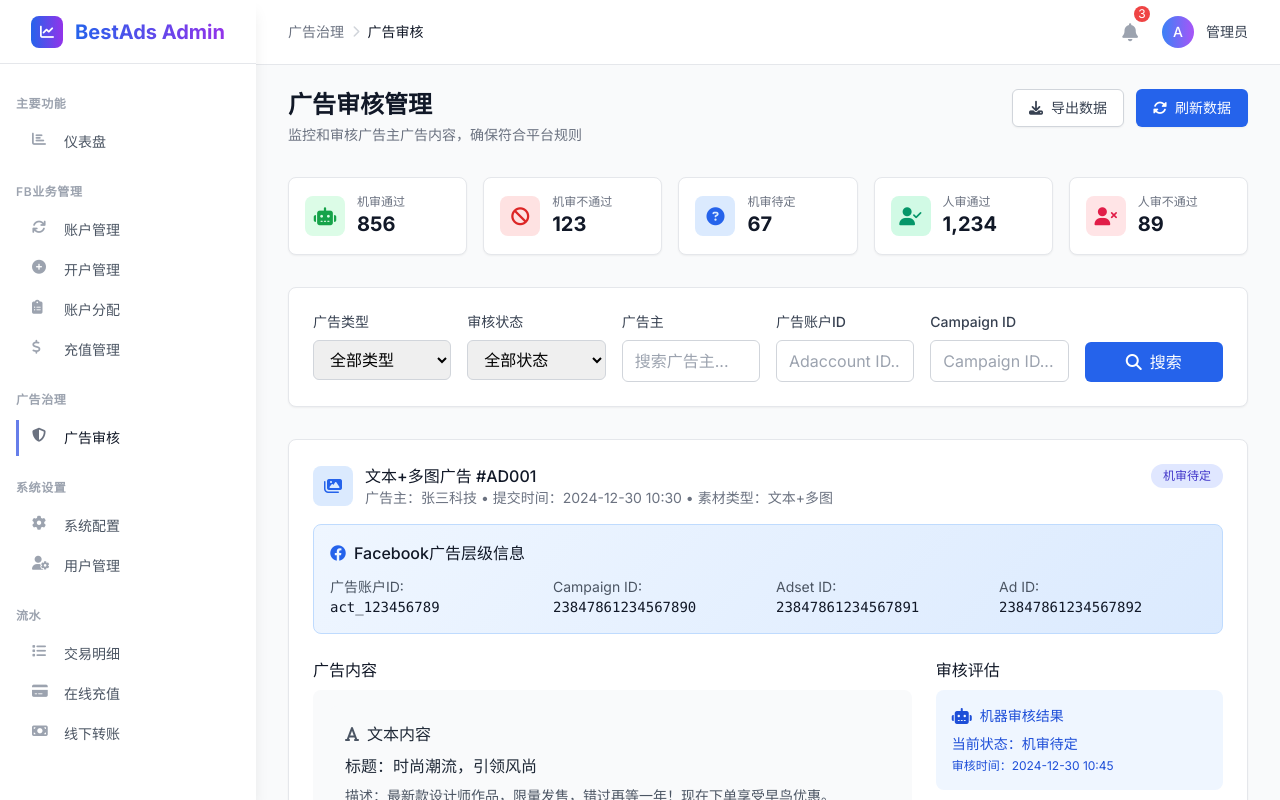
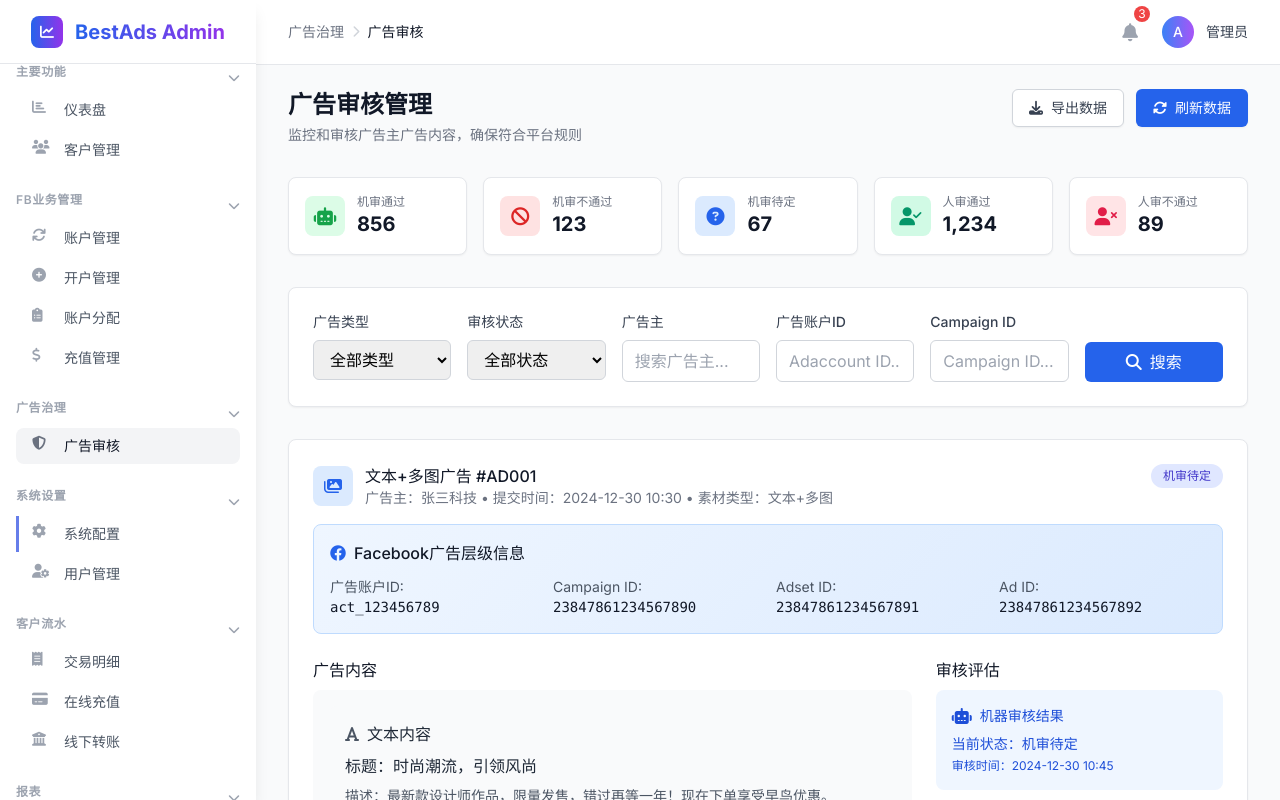
Before and after one commit to TK0918/BestAds, a plain HTML site: page admin-system/ad-governance/ad-review.html in a window 1280 px wide. Both pictures are taken after a click on the link "系统配置". Drawn offline with nearby package versions, Linux system fonts and the light colour scheme.

Commit message:
feat: 更新广告审核页面菜单结构 - 与index.html保持一致 - 添加完整的菜单目录和折叠功能 - 修复所有菜单链接路径 - 添加移动端响应式支持

```diff
--- a/admin-system/ad-governance/ad-review.html
+++ b/admin-system/ad-governance/ad-review.html
@@ -113,115 +113,97 @@
         </div>
       </div>
 
-      <!-- 侧边栏菜单 -->
-      <nav class="mt-8">
+      <!-- 侧边栏菜单区，支持滚动和树状折叠 -->
+      <div id="sidebarMenuWrapper" class="overflow-y-auto" style="max-height:calc(100vh - 64px);">
+        <nav>
           <!-- 主要功能 -->
           <div class="px-4 mb-6">
-          <h3 class="text-xs font-semibold text-gray-400 uppercase tracking-wider mb-3">主要功能</h3>
-          <ul class="space-y-1">
-            <li>
-              <a href="javascript:void(0)" class="sidebar-item flex items-center px-4 py-2 text-sm font-medium text-gray-600 rounded-lg hover:bg-gray-100 hover:text-gray-900">
-                <i class="fas fa-chart-bar w-5 h-5 mr-3 text-gray-400"></i>
-                仪表盘
-              </a>
-            </li>
-            <!-- <li>
-              <a href="javascript:void(0)" class="sidebar-item flex items-center px-4 py-2 text-sm font-medium text-gray-600 rounded-lg hover:bg-gray-100 hover:text-gray-900">
-                <i class="fas fa-users w-5 h-5 mr-3 text-gray-400"></i>
-                客户管理
-              </a>
-            </li> -->
+            <div class="flex items-center justify-between cursor-pointer group" onclick="toggleMenuSection('mainMenu')">
+              <h3 class="text-xs font-semibold text-gray-400 uppercase tracking-wider mb-3 select-none">主要功能</h3>
+              <i id="mainMenuArrow" class="fas fa-chevron-down text-xs text-gray-400 group-hover:text-blue-600 transition-transform"></i>
+            </div>
+            <ul id="mainMenu" class="space-y-1 mb-2">
+              <li><a href="../main-functions/index.html" class="sidebar-item flex items-center px-4 py-2 text-sm font-medium text-gray-600 rounded-lg hover:bg-gray-100 hover:text-gray-900"><i class="fas fa-chart-bar w-5 h-5 mr-3 text-gray-400"></i>仪表盘</a></li>
+              <li><a href="../main-functions/customer-management.html" class="sidebar-item flex items-center px-4 py-2 text-sm font-medium text-gray-600 rounded-lg hover:bg-gray-100 hover:text-gray-900"><i class="fas fa-users w-5 h-5 mr-3 text-gray-400"></i>客户管理</a></li>
             </ul>
           </div>
-
           <!-- FB业务管理 -->
           <div class="px-4 mb-6">
-          <h3 class="text-xs font-semibold text-gray-400 uppercase tracking-wider mb-3">FB业务管理</h3>
-          <ul class="space-y-1">
-            <li>
-              <a href="javascript:void(0)" class="sidebar-item flex items-center px-4 py-2 text-sm font-medium text-gray-600 rounded-lg hover:bg-gray-100 hover:text-gray-900">
-                <i class="fas fa-sync w-5 h-5 mr-3 text-gray-400"></i>
-                账户管理
-              </a>
-            </li>
-            <li>
-              <a href="javascript:void(0)" class="sidebar-item flex items-center px-4 py-2 text-sm font-medium text-gray-600 rounded-lg hover:bg-gray-100 hover:text-gray-900">
-                <i class="fas fa-plus-circle w-5 h-5 mr-3 text-gray-400"></i>
-                开户管理
-              </a>
-            </li>
-            <li>
-              <a href="javascript:void(0)" class="sidebar-item flex items-center px-4 py-2 text-sm font-medium text-gray-600 rounded-lg hover:bg-gray-100 hover:text-gray-900">
-                <i class="fas fa-clipboard-list w-5 h-5 mr-3 text-gray-400"></i>
-                账户分配
-              </a>
-            </li>
-            <li>
-              <a href="javascript:void(0)" class="sidebar-item flex items-center px-4 py-2 text-sm font-medium text-gray-600 rounded-lg hover:bg-gray-100 hover:text-gray-900">
-                <i class="fas fa-dollar-sign w-5 h-5 mr-3 text-gray-400"></i>
-                充值管理
-              </a>
-            </li>
+            <div class="flex items-center justify-between cursor-pointer group" onclick="toggleMenuSection('fbMenu')">
+              <h3 class="text-xs font-semibold text-gray-400 uppercase tracking-wider mb-3 select-none">FB业务管理</h3>
+              <i id="fbMenuArrow" class="fas fa-chevron-down text-xs text-gray-400 group-hover:text-blue-600 transition-transform"></i>
+            </div>
+            <ul id="fbMenu" class="space-y-1 mb-2">
+              <li><a href="../fb-business/account-management.html" class="sidebar-item flex items-center px-4 py-2 text-sm font-medium text-gray-600 rounded-lg hover:bg-gray-100 hover:text-gray-900"><i class="fas fa-sync w-5 h-5 mr-3 text-gray-400"></i>账户管理</a></li>
+              <li><a href="../fb-business/account-opening.html" class="sidebar-item flex items-center px-4 py-2 text-sm font-medium text-gray-600 rounded-lg hover:bg-gray-100 hover:text-gray-900"><i class="fas fa-plus-circle w-5 h-5 mr-3 text-gray-400"></i>开户管理</a></li>
+              <li><a href="../fb-business/account-allocation.html" class="sidebar-item flex items-center px-4 py-2 text-sm font-medium text-gray-600 rounded-lg hover:bg-gray-100 hover:text-gray-900"><i class="fas fa-clipboard-list w-5 h-5 mr-3 text-gray-400"></i>账户分配</a></li>
+              <li><a href="../fb-business/recharge-management.html" class="sidebar-item flex items-center px-4 py-2 text-sm font-medium text-gray-600 rounded-lg hover:bg-gray-100 hover:text-gray-900"><i class="fas fa-dollar-sign w-5 h-5 mr-3 text-gray-400"></i>充值管理</a></li>
             </ul>
           </div>
-
           <!-- 广告治理 -->
           <div class="px-4 mb-6">
-          <h3 class="text-xs font-semibold text-gray-400 uppercase tracking-wider mb-3">广告治理</h3>
-          <ul class="space-y-1">
-            <li>
-              <a href="#" class="sidebar-item active flex items-center px-4 py-2 text-sm font-medium text-gray-900 rounded-lg hover:bg-gray-100">
-                <i class="fas fa-shield-alt w-5 h-5 mr-3 text-gray-500"></i>
-                广告审核
-              </a>
-            </li>
+            <div class="flex items-center justify-between cursor-pointer group" onclick="toggleMenuSection('adMenu')">
+              <h3 class="text-xs font-semibold text-gray-400 uppercase tracking-wider mb-3 select-none">广告治理</h3>
+              <i id="adMenuArrow" class="fas fa-chevron-down text-xs text-gray-400 group-hover:text-blue-600 transition-transform"></i>
+            </div>
+            <ul id="adMenu" class="space-y-1 mb-2">
+              <li><a href="ad-review.html" class="sidebar-item active flex items-center px-4 py-2 text-sm font-medium text-gray-900 rounded-lg bg-gray-100"><i class="fas fa-shield-alt w-5 h-5 mr-3 text-gray-500"></i>广告审核</a></li>
             </ul>
           </div>
-
           <!-- 系统设置 -->
           <div class="px-4 mb-6">
-          <h3 class="text-xs font-semibold text-gray-400 uppercase tracking-wider mb-3">系统设置</h3>
-          <ul class="space-y-1">
-            <li>
-              <a href="javascript:void(0)" class="sidebar-item flex items-center px-4 py-2 text-sm font-medium text-gray-600 rounded-lg hover:bg-gray-100 hover:text-gray-900">
-                <i class="fas fa-cog w-5 h-5 mr-3 text-gray-400"></i>
-                系统配置
-              </a>
-            </li>
-            <li>
-              <a href="javascript:void(0)" class="sidebar-item flex items-center px-4 py-2 text-sm font-medium text-gray-600 rounded-lg hover:bg-gray-100 hover:text-gray-900">
-                <i class="fas fa-user-cog w-5 h-5 mr-3 text-gray-400"></i>
-                用户管理
-              </a>
-            </li>
+            <div class="flex items-center justify-between cursor-pointer group" onclick="toggleMenuSection('sysMenu')">
+              <h3 class="text-xs font-semibold text-gray-400 uppercase tracking-wider mb-3 select-none">系统设置</h3>
+              <i id="sysMenuArrow" class="fas fa-chevron-down text-xs text-gray-400 group-hover:text-blue-600 transition-transform"></i>
+            </div>
+            <ul id="sysMenu" class="space-y-1 mb-2">
+              <li><a href="#" class="sidebar-item flex items-center px-4 py-2 text-sm font-medium text-gray-600 rounded-lg hover:bg-gray-100 hover:text-gray-900"><i class="fas fa-cog w-5 h-5 mr-3 text-gray-400"></i>系统配置</a></li>
+              <li><a href="#" class="sidebar-item flex items-center px-4 py-2 text-sm font-medium text-gray-600 rounded-lg hover:bg-gray-100 hover:text-gray-900"><i class="fas fa-user-cog w-5 h-5 mr-3 text-gray-400"></i>用户管理</a></li>
             </ul>
           </div>
-
-        <!-- 流水 -->
+          <!-- 客户流水 -->
           <div class="px-4 mb-6">
-          <h3 class="text-xs font-semibold text-gray-400 uppercase tracking-wider mb-3">流水</h3>
-          <ul class="space-y-1">
-            <li>
-              <a href="javascript:void(0)" class="sidebar-item flex items-center px-4 py-2 text-sm font-medium text-gray-600 rounded-lg hover:bg-gray-100 hover:text-gray-900">
-                <i class="fas fa-list w-5 h-5 mr-3 text-gray-400"></i>
-                交易明细
-              </a>
-            </li>
-            <li>
-              <a href="javascript:void(0)" class="sidebar-item flex items-center px-4 py-2 text-sm font-medium text-gray-600 rounded-lg hover:bg-gray-100 hover:text-gray-900">
-                <i class="fas fa-credit-card w-5 h-5 mr-3 text-gray-400"></i>
-                在线充值
-              </a>
-            </li>
-            <li>
-              <a href="javascript:void(0)" class="sidebar-item flex items-center px-4 py-2 text-sm font-medium text-gray-600 rounded-lg hover:bg-gray-100 hover:text-gray-900">
-                <i class="fas fa-money-bill w-5 h-5 mr-3 text-gray-400"></i>
-                线下转账
-              </a>
-            </li>
+            <div class="flex items-center justify-between cursor-pointer group" onclick="toggleMenuSection('flowMenu')">
+              <h3 class="text-xs font-semibold text-gray-400 uppercase tracking-wider mb-3 select-none">客户流水</h3>
+              <i id="flowMenuArrow" class="fas fa-chevron-down text-xs text-gray-400 group-hover:text-blue-600 transition-transform"></i>
+            </div>
+            <ul id="flowMenu" class="space-y-1 mb-2">
+              <li><a href="../customer-transactions/transaction-detail.html" class="sidebar-item flex items-center px-4 py-2 text-sm font-medium text-gray-600 rounded-lg hover:bg-gray-100 hover:text-gray-900"><i class="fas fa-receipt w-5 h-5 mr-3 text-gray-400"></i>交易明细</a></li>
+              <li><a href="../customer-transactions/online-recharge.html" class="sidebar-item flex items-center px-4 py-2 text-sm font-medium text-gray-600 rounded-lg hover:bg-gray-100 hover:text-gray-900"><i class="fas fa-credit-card w-5 h-5 mr-3 text-gray-400"></i>在线充值</a></li>
+              <li><a href="../customer-transactions/offline-transfer.html" class="sidebar-item flex items-center px-4 py-2 text-sm font-medium text-gray-600 rounded-lg hover:bg-gray-100 hover:text-gray-900"><i class="fas fa-university w-5 h-5 mr-3 text-gray-400"></i>线下转账</a></li>
             </ul>
           </div>
+          <!-- 报表 -->
+          <div class="px-4 mb-6">
+            <div class="flex items-center justify-between cursor-pointer group" onclick="toggleMenuSection('reportMenu')">
+              <h3 class="text-xs font-semibold text-gray-400 uppercase tracking-wider mb-3 select-none">报表</h3>
+              <i id="reportMenuArrow" class="fas fa-chevron-down text-xs text-gray-400 group-hover:text-blue-600 transition-transform"></i>
+            </div>
+            <ul id="reportMenu" class="space-y-1 mb-2">
+              <li><a href="../reports/customer-recharge-report.html" class="sidebar-item flex items-center px-4 py-2 text-sm font-medium text-gray-600 rounded-lg hover:bg-gray-100 hover:text-gray-900"><i class="fas fa-file-invoice-dollar w-5 h-5 mr-3 text-gray-400"></i>客户打款情况</a></li>
+              <li><a href="../reports/account-recharge-report.html" class="sidebar-item flex items-center px-4 py-2 text-sm font-medium text-gray-600 rounded-lg hover:bg-gray-100 hover:text-gray-900"><i class="fas fa-file-invoice-dollar w-5 h-5 mr-3 text-gray-400"></i>广告账户充值报表</a></li>
+              <li><a href="../reports/account-consume-report.html" class="sidebar-item flex items-center px-4 py-2 text-sm font-medium text-gray-600 rounded-lg hover:bg-gray-100 hover:text-gray-900"><i class="fas fa-chart-line w-5 h-5 mr-3 text-gray-400"></i>广告消耗情况</a></li>
+              <li><a href="../reports/negative-ad-report.html" class="sidebar-item flex items-center px-4 py-2 text-sm font-medium text-gray-600 rounded-lg hover:bg-gray-100 hover:text-gray-900"><i class="fas fa-exclamation-triangle w-5 h-5 mr-3 text-gray-400"></i>负向广告报表</a></li>
+              <li><a href="../reports/report1.html" class="sidebar-item flex items-center px-4 py-2 text-sm font-medium text-gray-600 rounded-lg hover:bg-gray-100 hover:text-gray-900"><i class="fas fa-trophy w-5 h-5 mr-3 text-yellow-400"></i>运营日报</a></li>
+            </ul>
+          </div>
         </nav>
+      </div>
+      <script>
+        function toggleMenuSection(id) {
+          const ul = document.getElementById(id);
+          const arrow = document.getElementById(id + 'Arrow');
+          if (ul.style.display === 'none') {
+            ul.style.display = '';
+            arrow.classList.remove('fa-chevron-right');
+            arrow.classList.add('fa-chevron-down');
+          } else {
+            ul.style.display = 'none';
+            arrow.classList.remove('fa-chevron-down');
+            arrow.classList.add('fa-chevron-right');
+          }
+        }
+      </script>
     </aside>
 
     <!-- 遮罩层 (移动端) -->
@@ -2727,6 +2709,58 @@
     document.addEventListener('DOMContentLoaded', function() {
       renderAdList();
     });
+
+    // 侧边栏切换
+    function toggleSidebar() {
+      const sidebar = document.getElementById('sidebar');
+      const overlay = document.getElementById('sidebar-overlay');
+
+      if (sidebar.classList.contains('mobile-menu-closed')) {
+        sidebar.classList.remove('mobile-menu-closed');
+        sidebar.classList.add('mobile-menu-open');
+        overlay.classList.remove('hidden');
+        overlay.classList.remove('opacity-0');
+        overlay.classList.add('opacity-50');
+      } else {
+        sidebar.classList.remove('mobile-menu-open');
+        sidebar.classList.add('mobile-menu-closed');
+        overlay.classList.add('opacity-0');
+        overlay.classList.remove('opacity-50');
+        setTimeout(() => {
+          overlay.classList.add('hidden');
+        }, 300);
+      }
+    }
+
+    // 点击遮罩层关闭侧边栏
+    document.getElementById('sidebar-overlay').addEventListener('click', function() {
+      toggleSidebar();
+    });
+
+    // 菜单项切换
+    document.querySelectorAll('.sidebar-item').forEach(item => {
+      item.addEventListener('click', function(e) {
+        if (this.getAttribute('href') === '#') {
+          e.preventDefault();
+        }
+        document.querySelectorAll('.sidebar-item').forEach(menu => menu.classList.remove('active'));
+        this.classList.add('active');
+      });
+    });
+
+    // 响应式处理
+    window.addEventListener('resize', function() {
+      const sidebar = document.getElementById('sidebar');
+      const overlay = document.getElementById('sidebar-overlay');
+
+      if (window.innerWidth >= 1024) {
+        sidebar.classList.remove('mobile-menu-closed');
+        sidebar.classList.add('mobile-menu-open');
+        overlay.classList.add('hidden');
+        overlay.classList.add('opacity-0');
+        overlay.classList.remove('opacity-50');
+      }
+    });
   </script>
 </body>
 </html>
```
Lines whose indentation alone changed are shown as unchanged.
